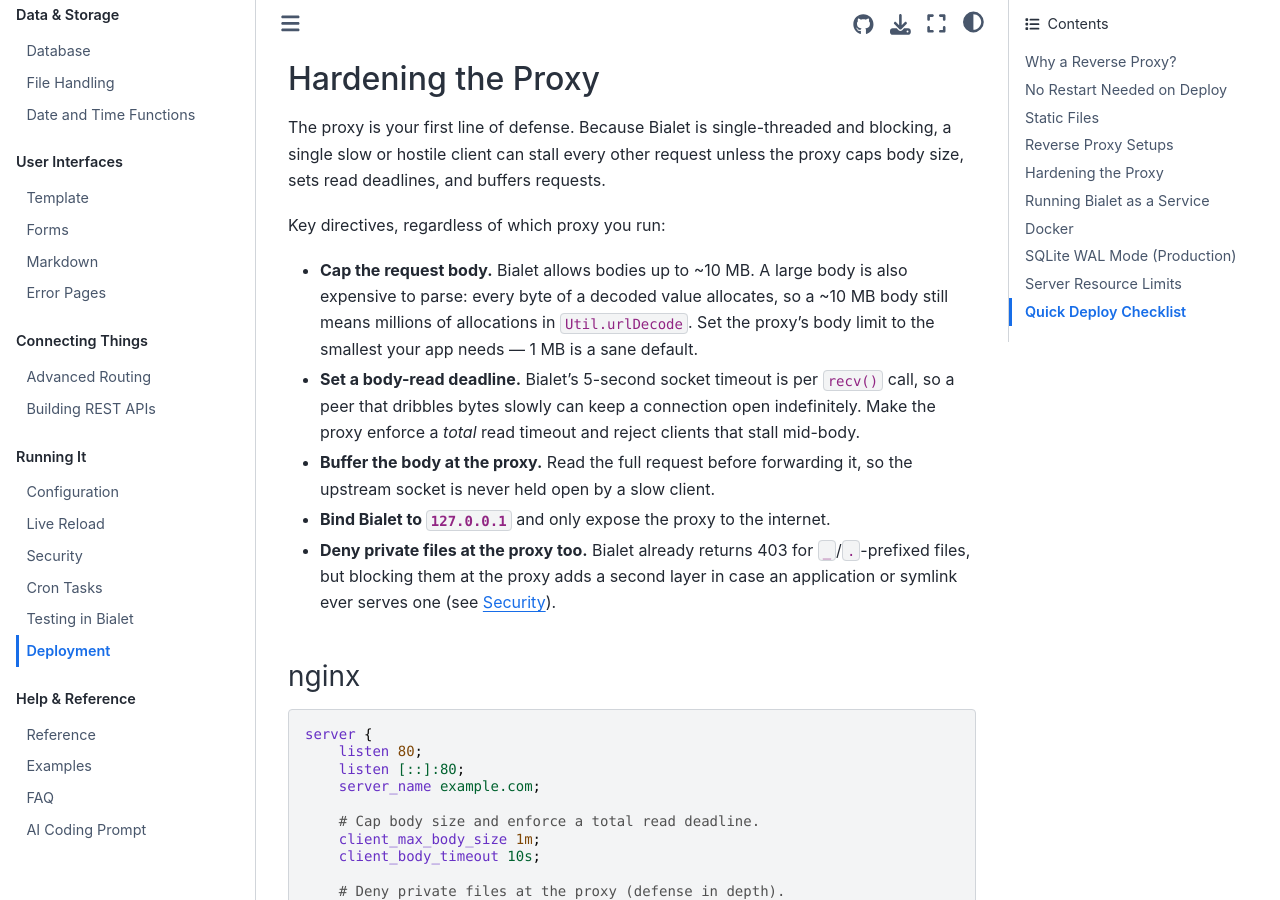
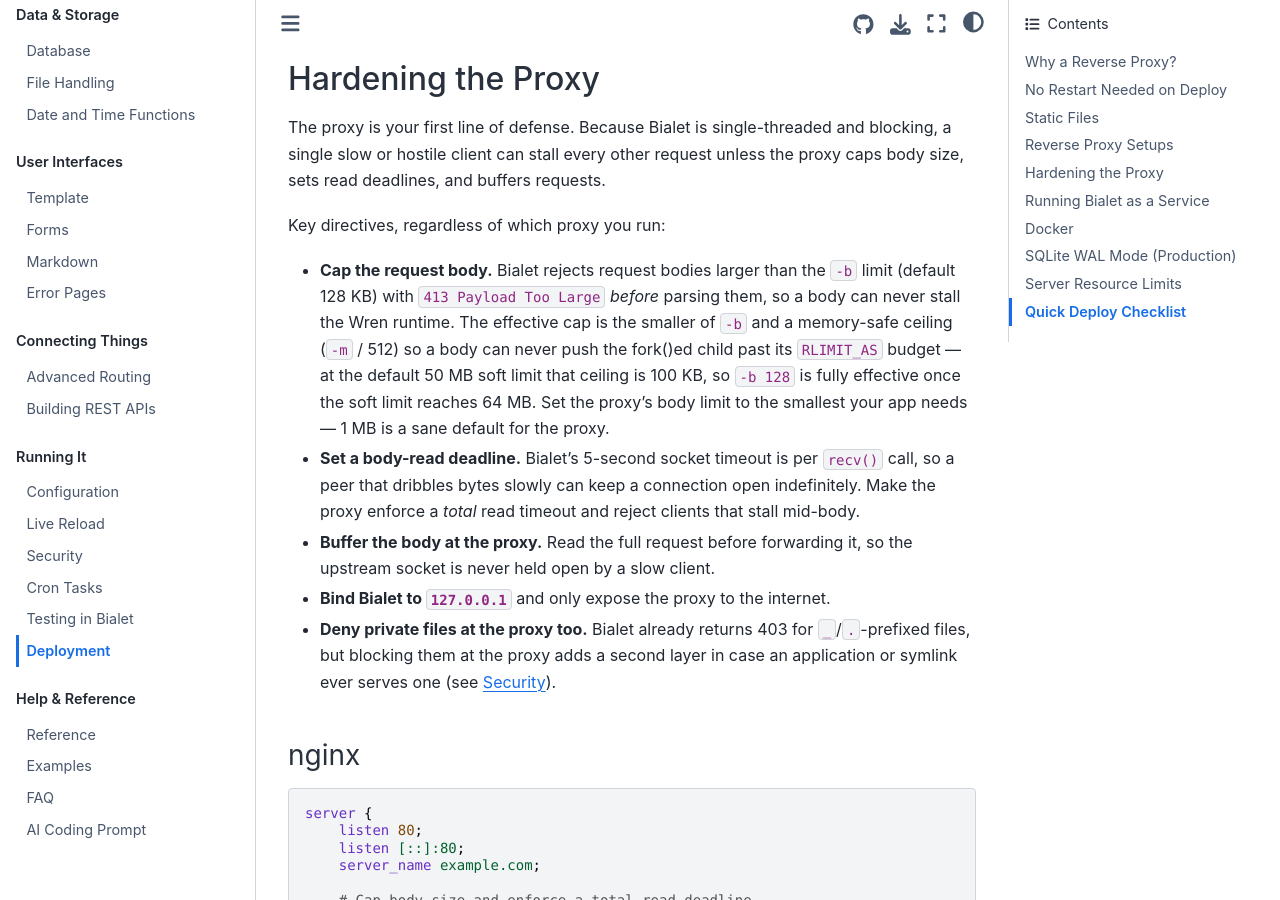
Before and after one commit to bialet/bialet, a Sphinx documentation site: the page built from docs/deployment.md, in a window 1280 px wide and 900 px high, scrolled down 3810 px. Built offline with Sphinx 7.4.7 and the Sphinx Book theme 1.1.4, drawn with Linux system fonts in a browser that asks for light colours; the version number could not be read and is left out; some of the changed text lies outside the part shown.

Commit message:
security: cap request bodies with -b flag and custom 413 page
Request bodies larger than the -b limit (default 128KB) are now rejected
with a proper HTTP 413 before parsing, instead of crashing the Linux
fork()ed child when Wren body parsing exceeds RLIMIT_AS. The effective
cap is the smaller of -b and a memory-safe ceiling (soft limit / 512),
so a crafted body can never push the process past its memory budget.

413 joins 404/500 as a customizable error page via 413.wren/413.html.

```diff
--- a/docs/deployment.md
+++ b/docs/deployment.md
@@ -187,10 +187,14 @@
 
 Key directives, regardless of which proxy you run:
 
-- **Cap the request body.** Bialet allows bodies up to ~10 MB. A large body
-  is also expensive to parse: every byte of a decoded value allocates, so a
-  ~10 MB body still means millions of allocations in `Util.urlDecode`. Set the
-  proxy's body limit to the smallest your app needs — 1 MB is a sane default.
+- **Cap the request body.** Bialet rejects request bodies larger than the
+  `-b` limit (default 128 KB) with `413 Payload Too Large` *before* parsing
+  them, so a body can never stall the Wren runtime. The effective cap is the
+  smaller of `-b` and a memory-safe ceiling (`-m` / 512) so a body can never
+  push the fork()ed child past its `RLIMIT_AS` budget — at the default 50 MB
+  soft limit that ceiling is 100 KB, so `-b 128` is fully effective once the
+  soft limit reaches 64 MB. Set the proxy's body limit to the smallest your
+  app needs — 1 MB is a sane default for the proxy.
 - **Set a body-read deadline.** Bialet's 5-second socket timeout is per
   `recv()` call, so a peer that dribbles bytes slowly can keep a connection
   open indefinitely. Make the proxy enforce a *total* read timeout and reject
@@ -523,7 +527,12 @@
 | `-M` | Hard memory limit (MB) | 100     | `-M 2048`        |
 | `-c` | Soft CPU limit (%)     | 15      | `-c 25`          |
 | `-C` | Hard CPU limit (%)     | 30      | `-C 50`          |
+| `-b` | Max request body (KB)  | 128     | `-b 512`         |
 | `-w` | SQLite WAL mode        | off     | `-w`             |
+
+The request-body cap is the smaller of `-b` and the memory-safe ceiling
+(`-m` / 512, about 100 KB at the default 50 MB soft limit). Bodies over the
+cap are rejected with `413` before parsing; raising `-m` raises the ceiling.
 
 Example for a production app:
 
```
Also changed, not shown: docs/installation.md (+1 -0 lines), docs/security.md (+7 -0 lines), 5 other files.
